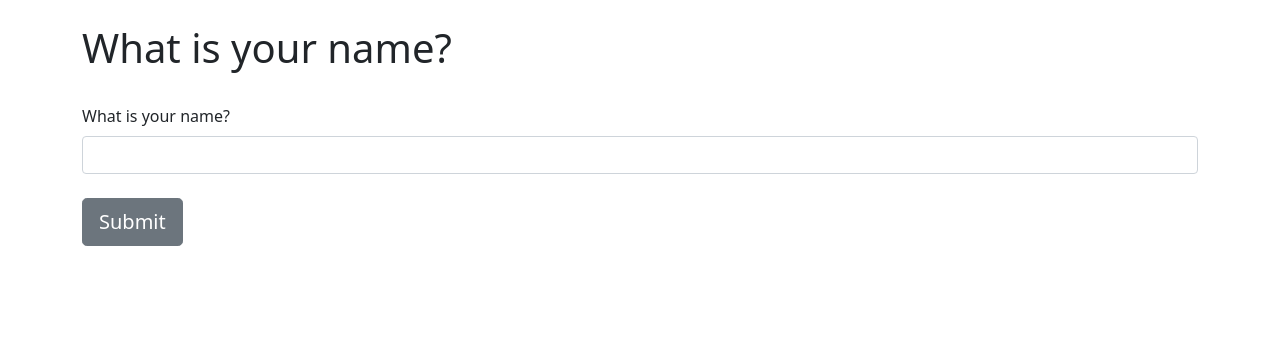
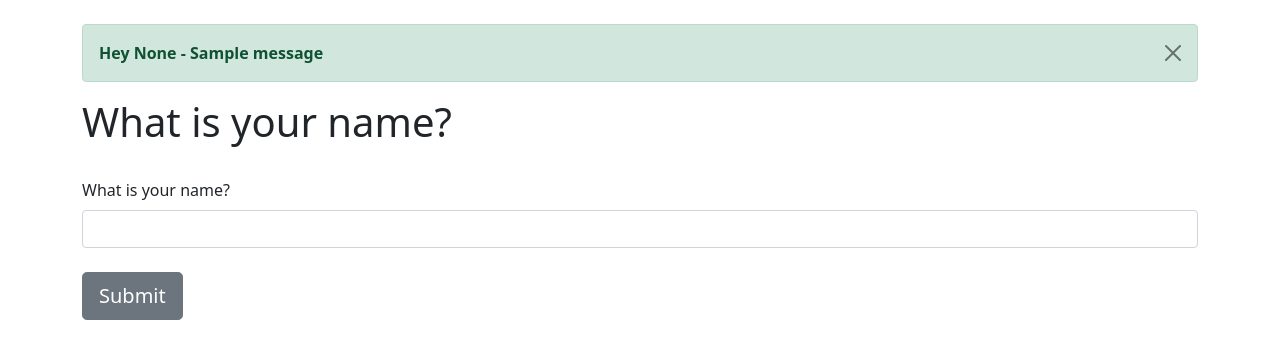
Before and after one commit to jingak01/Flask_website_projec, a Flask app: page /name in a window 1280 px wide. Shown: the part 56-415 px from the top of the page. Run offline with Flask 2, Linux system fonts and the light colour scheme; one stand-in notice (Sample message) is shown.

Commit message:
adding message box in form

```diff
--- a/app.py
+++ b/app.py
@@ -1,4 +1,4 @@
-from flask import Flask, render_template
+from flask import Flask, render_template,flash
 from flask_wtf import FlaskForm
 from wtforms import StringField, SubmitField
 from wtforms.validators import DataRequired
@@ -35,6 +35,7 @@
     if Form.validate_on_submit():
         name = Form.name.data
         Form.name.data = ''
+        flash('Form submitted sucessfully!....')
 
     return render_template('name.html',
                            name = name,
--- a/templates/name.html
+++ b/templates/name.html
@@ -1,6 +1,17 @@
 {% extends 'base.html'%}
 
 {% block content%}
+
+
+{% for message in get_flashed_messages()  %}
+
+<div class="alert alert-success alert-dismissible fade show" role="alert">
+    <strong>Hey {{ name }} - {{ message }}</strong>
+    <button type="button" class="btn-close" data-bs-dismiss="alert" aria-label="Close"></button>
+  </div>
+
+
+{%endfor%}
 
 {% if name %}
     <h1> Hello {{ name }}!!!</h1>
```
